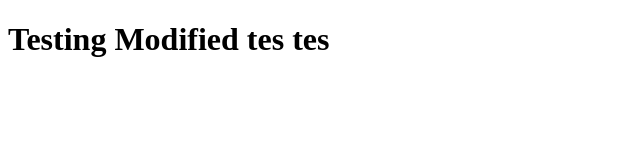
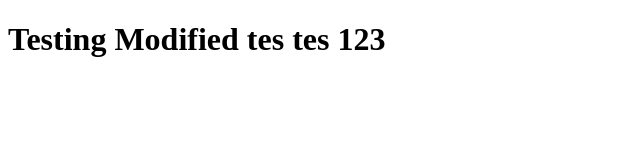
Before and after one commit to DandySultana/testing, a plain HTML site: page index.html in a window 1280 px wide. Shown: the full height of the page, 0-640 px from the left. Drawn offline with Linux system fonts and the light colour scheme.

Commit message:
fix testing

```diff
--- a/index.html
+++ b/index.html
@@ -8,7 +8,7 @@
 </head>
 
 <body>
-    <h1>Testing Modified tes tes</h1>
+    <h1>Testing Modified tes tes 123</h1>
 </body>
 
 </html>
```
